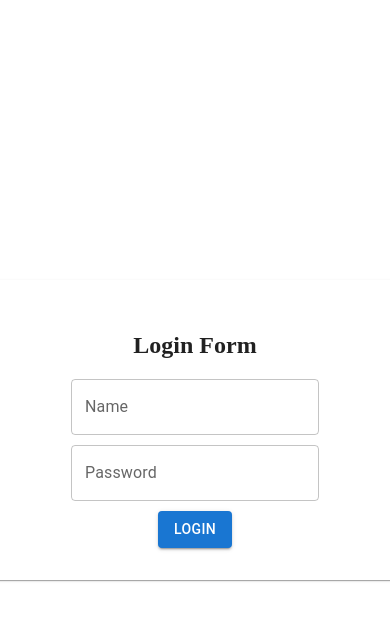
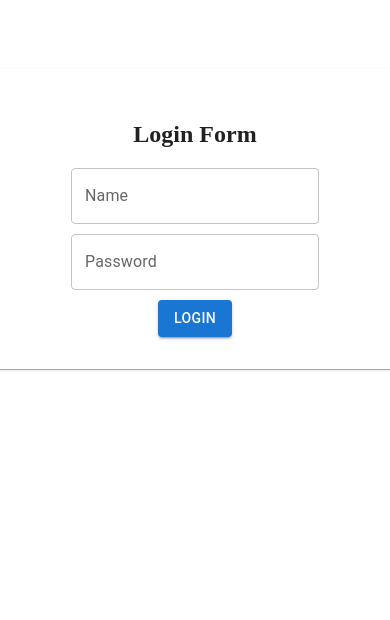
Before and after one commit to Basit787/login_persist, a React (Create React App) app: page / in a window 390 px wide. Shown: the top 620 px of the page. Built offline with nearby package versions, Linux system fonts and the light colour scheme.

Commit message:
final changes done

```diff
--- a/src/App.css
+++ b/src/App.css
@@ -22,3 +22,12 @@
   justify-content: center;
   gap: 10px;
 }
+
+@media only screen and (max-width: 600px) {
+  .container {
+    display: flex;
+    justify-content: center;
+    align-items: center;
+    height: 50vh;
+  }
+}
--- a/src/login.js
+++ b/src/login.js
@@ -28,7 +28,7 @@ const Login = () => {
   return (
     <div>
       <section className="container">
-        <Card className="card">
+        <Card className="card" variant="elevation">
           <h1>Login Form</h1>
           <div>
             <form className="login">
```
